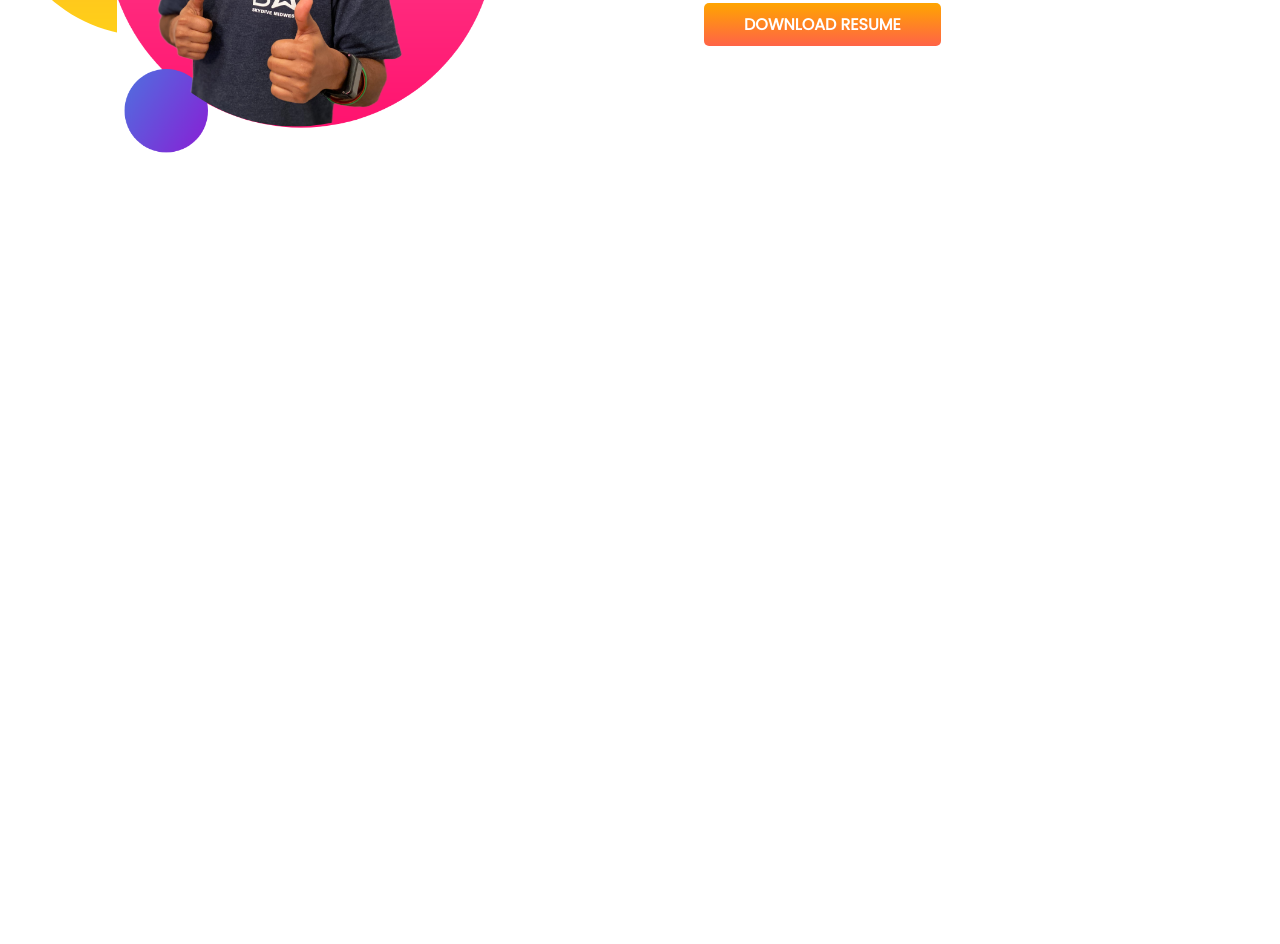
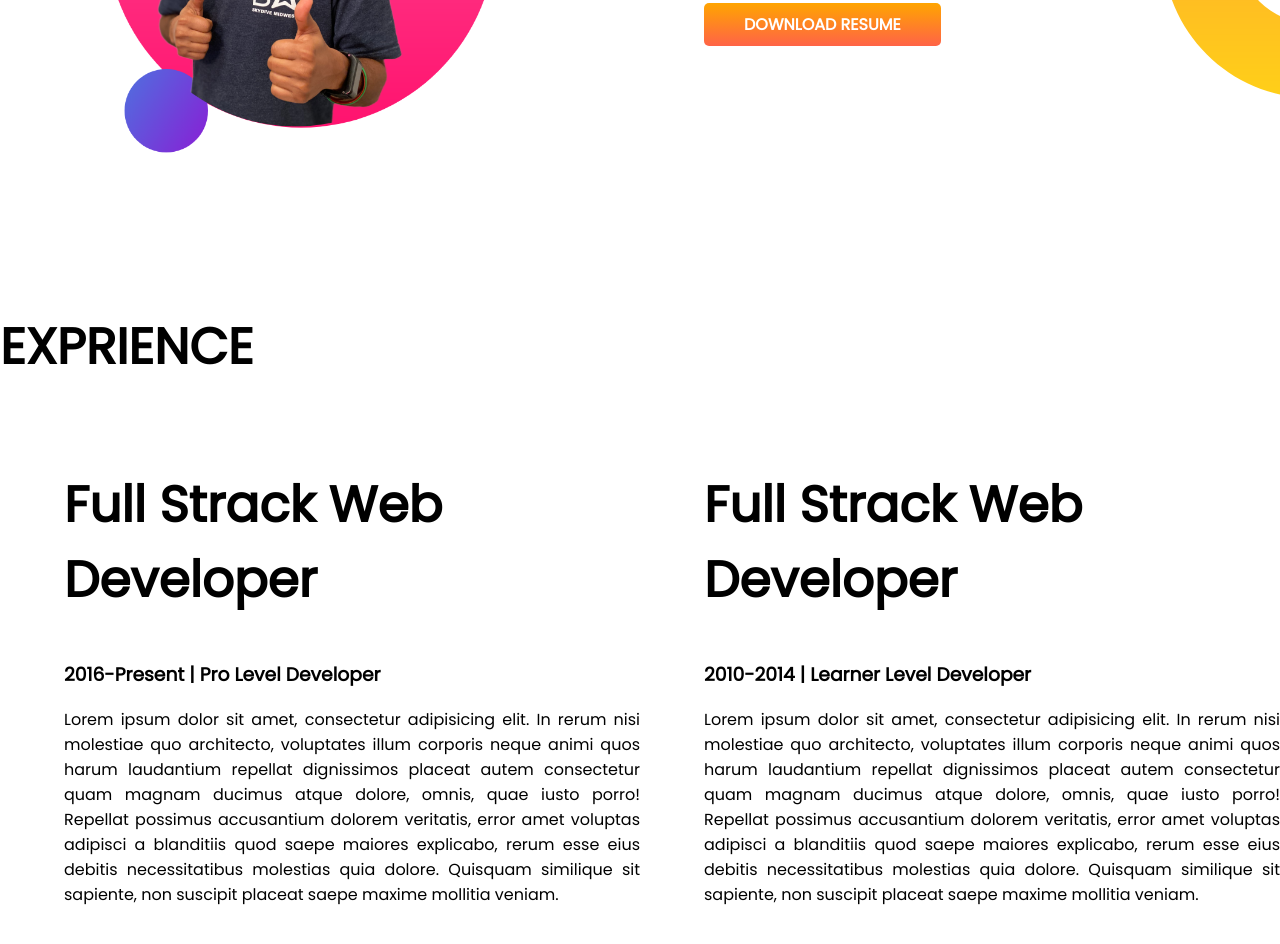
Before and after one commit to Solimullah10/developer-portfolio, a plain HTML site: page index.html in a window 1280 px wide. Shown: the part 900-1844 px from the top of the page. Before the commit the page ends 1210 px from the top, so only its background shows below. Drawn offline with Linux system fonts and the light colour scheme.

Commit message:
Add exprience

```diff
--- a/index.html
+++ b/index.html
@@ -13,7 +13,7 @@
 </head>
 
 <body>
-    <section class="top-banner">
+    <section class="top-banner flexible-container">
         <div class="half-width">
             <h1>Welcome To</h1>
             <h1> <span class="orange-color">Solimullah</span> World</h1>
@@ -30,7 +30,7 @@
         </div>
     </section>
 
-    <section class="dream-big">
+    <section class="dream-big flexible-container">
         <div class="half-width">
             <img src="images/jhankar2.png" alt="">
         </div>
@@ -43,6 +43,35 @@
         </div>
     </section>
 
+    <section class="exprience-area">
+        <h1>EXPRIENCE</h1>
+        <div class="flexible-container">
+            <div class="half-width">
+                <h1>Full Strack Web Developer</h1>
+                <h3>2016-Present | Pro Level Developer</h3>
+                <p>Lorem ipsum dolor sit amet, consectetur adipisicing elit. In rerum nisi molestiae quo architecto,
+                    voluptates illum corporis neque animi quos harum laudantium repellat dignissimos placeat autem
+                    consectetur quam magnam ducimus atque dolore, omnis, quae iusto porro! Repellat possimus accusantium
+                    dolorem veritatis, error amet voluptas adipisci a blanditiis quod saepe maiores explicabo, rerum
+                    esse eius debitis necessitatibus molestias quia dolore. Quisquam similique sit sapiente, non
+                    suscipit placeat saepe maxime mollitia veniam.</p>
+            </div>
+            <div class="half-width">
+                <h1>Full Strack Web Developer</h1>
+                <h3>2010-2014 | Learner Level Developer</h3>
+                <p>Lorem ipsum dolor sit amet, consectetur adipisicing elit. In rerum nisi molestiae quo architecto,
+                    voluptates illum corporis neque animi quos harum laudantium repellat dignissimos placeat autem
+                    consectetur quam magnam ducimus atque dolore, omnis, quae iusto porro! Repellat possimus accusantium
+                    dolorem veritatis, error amet voluptas adipisci a blanditiis quod saepe maiores explicabo, rerum
+                    esse
+                    eius debitis necessitatibus molestias quia dolore. Quisquam similique sit sapiente, non suscipit
+                    placeat
+                    saepe maxime mollitia veniam.</p>
+
+            </div>
+        </div>
+    </section>
+
 </body>
 
 </html>
--- a/style.css
+++ b/style.css
@@ -9,7 +9,6 @@ h1{
     color: orange;
 }
 section{
-    display: flex;
     margin-bottom: 150px;
 }
 .half-width{
@@ -37,3 +36,9 @@ section{
 .dream-big{
     background-image: url(images/dream-bg.png);
     background-repeat: no-repeat;
+    background-position: right;
+
+}
+.flexible-container{
+    display: flex;
+}
```
